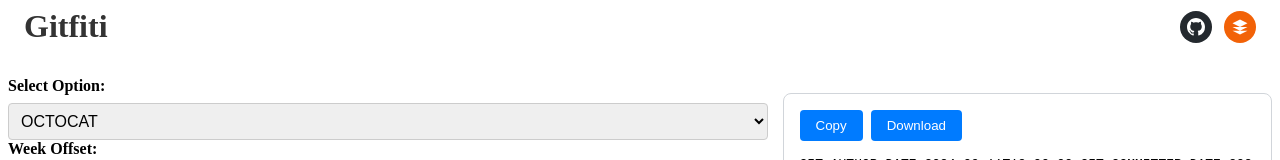
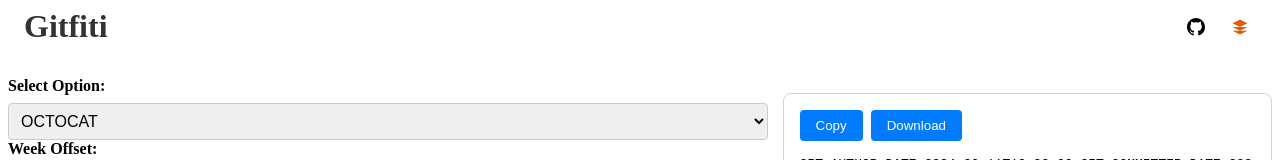
Before and after one commit to boolivar/gitfiti.io, a React (Vite) app: page / in a window 1280 px wide. Shown: the top 160 px of the page. Built offline with nearby package versions, Linux system fonts and the light colour scheme.

Commit message:
feat: github & replit social links

```diff
--- a/src/App.css
+++ b/src/App.css
@@ -36,21 +36,23 @@ html {
 }
 
 .github-link {
-  background-color: #24292e;
+  background-color: white;
+  color: black;
+}
+
+.github-link:hover {
+  background-color: black;
   color: white;
 }
 
-.github-link:hover {
-  background-color: #333;
-}
-
 .replit-link {
-  background-color: #f26207;
-  color: white;
+  background-color: white;
+  color: #e55a06;
 }
 
 .replit-link:hover {
   background-color: #e55a06;
+  color: white;
 }
 
 .link-btn svg {
--- a/src/App.tsx
+++ b/src/App.tsx
@@ -65,14 +65,26 @@ export default function App() {
       <div className="header">
         <h1>Gitfiti</h1>
         <div className="links">
-          <a href="https://github.com" target="_blank" rel="noopener noreferrer" className="link-btn github-link" title="GitHub">
+          <a
+            href="https://github.com/boolivar/gitfiti.io"
+            target="_blank"
+            rel="noopener noreferrer"
+            className="link-btn github-link"
+            title="GitHub"
+          >
             <svg viewBox="0 0 16 16">
-              <path d="M8 0C3.58 0 0 3.58 0 8c0 3.54 2.29 6.53 5.47 7.59.4.07.55-.17.55-.38 0-.19-.01-.82-.01-1.49-2.01.37-2.53-.49-2.69-.94-.09-.23-.48-.94-.82-1.13-.28-.15-.68-.52-.01-.53.63-.01 1.08.58 1.23.82.72 1.21 1.87.87 2.33.66.07-.52.28-.87.51-1.07-1.78-.2-3.64-.89-3.64-3.95 0-.87.31-1.59.82-2.15-.08-.2-.36-1.02.08-2.12 0 0 .67-.21 2.2.82.64-.18 1.32-.27 2-.27.68 0 1.36.09 2 .27 1.53-1.04 2.2-.82 2.2-.82.44 1.1.16 1.92.08 2.12.51.56.82 1.27.82 2.15 0 3.07-1.87 3.75-3.65 3.95.29.25.54.73.54 1.48 0 1.07-.01 1.93-.01 2.2 0 .21.15.46.55.38A8.013 8.013 0 0016 8c0-4.42-3.58-8-8-8z"/>
+              <path d="M8 0C3.58 0 0 3.58 0 8c0 3.54 2.29 6.53 5.47 7.59.4.07.55-.17.55-.38 0-.19-.01-.82-.01-1.49-2.01.37-2.53-.49-2.69-.94-.09-.23-.48-.94-.82-1.13-.28-.15-.68-.52-.01-.53.63-.01 1.08.58 1.23.82.72 1.21 1.87.87 2.33.66.07-.52.28-.87.51-1.07-1.78-.2-3.64-.89-3.64-3.95 0-.87.31-1.59.82-2.15-.08-.2-.36-1.02.08-2.12 0 0 .67-.21 2.2.82.64-.18 1.32-.27 2-.27.68 0 1.36.09 2 .27 1.53-1.04 2.2-.82 2.2-.82.44 1.1.16 1.92.08 2.12.51.56.82 1.27.82 2.15 0 3.07-1.87 3.75-3.65 3.95.29.25.54.73.54 1.48 0 1.07-.01 1.93-.01 2.2 0 .21.15.46.55.38A8.013 8.013 0 0016 8c0-4.42-3.58-8-8-8z" />
             </svg>
           </a>
-          <a href="https://replit.com" target="_blank" rel="noopener noreferrer" className="link-btn replit-link" title="Replit">
+          <a
+            href="https://replit.com/@boolivar/Gitfiti"
+            target="_blank"
+            rel="noopener noreferrer"
+            className="link-btn replit-link"
+            title="Replit"
+          >
             <svg viewBox="0 0 24 24">
-              <path d="M12 2L2 7l10 5 10-5-10-5zM2 17l10 5 10-5M2 12l10 5 10-5"/>
+              <path d="M12 2L2 7l10 5 10-5-10-5zM2 17l10 5 10-5M2 12l10 5 10-5" />
             </svg>
           </a>
         </div>
```
Also changed, not shown: 1 other file (tests, documents, lock files or other folders).
